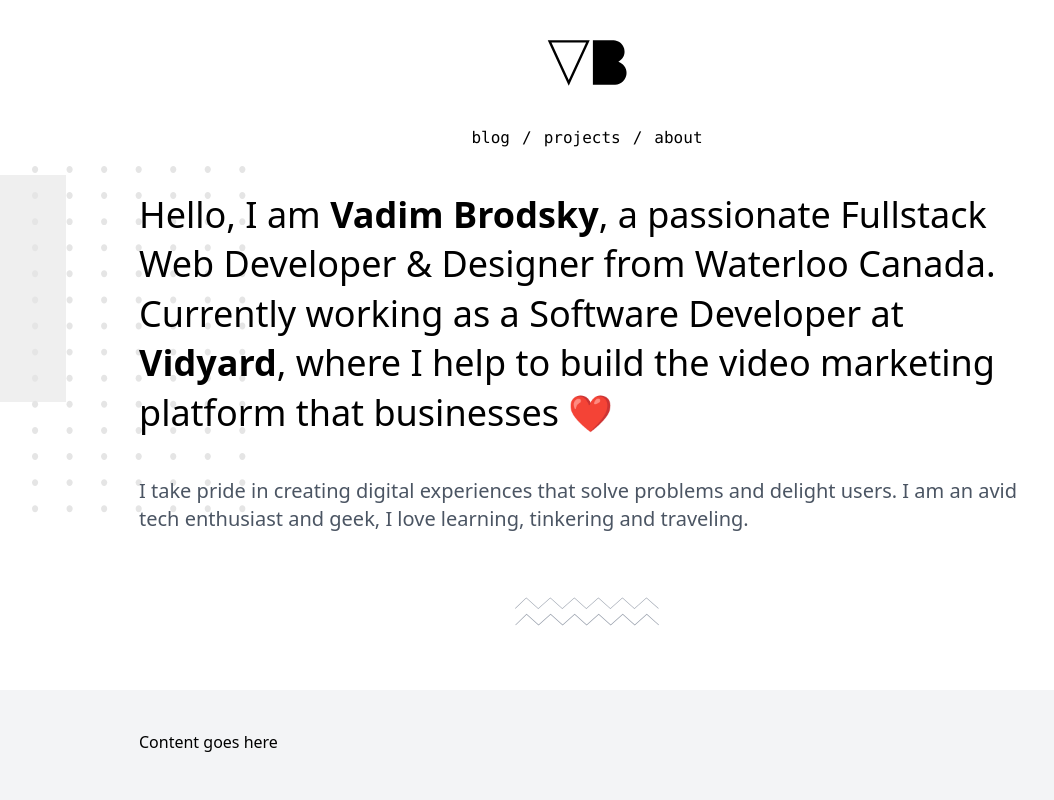
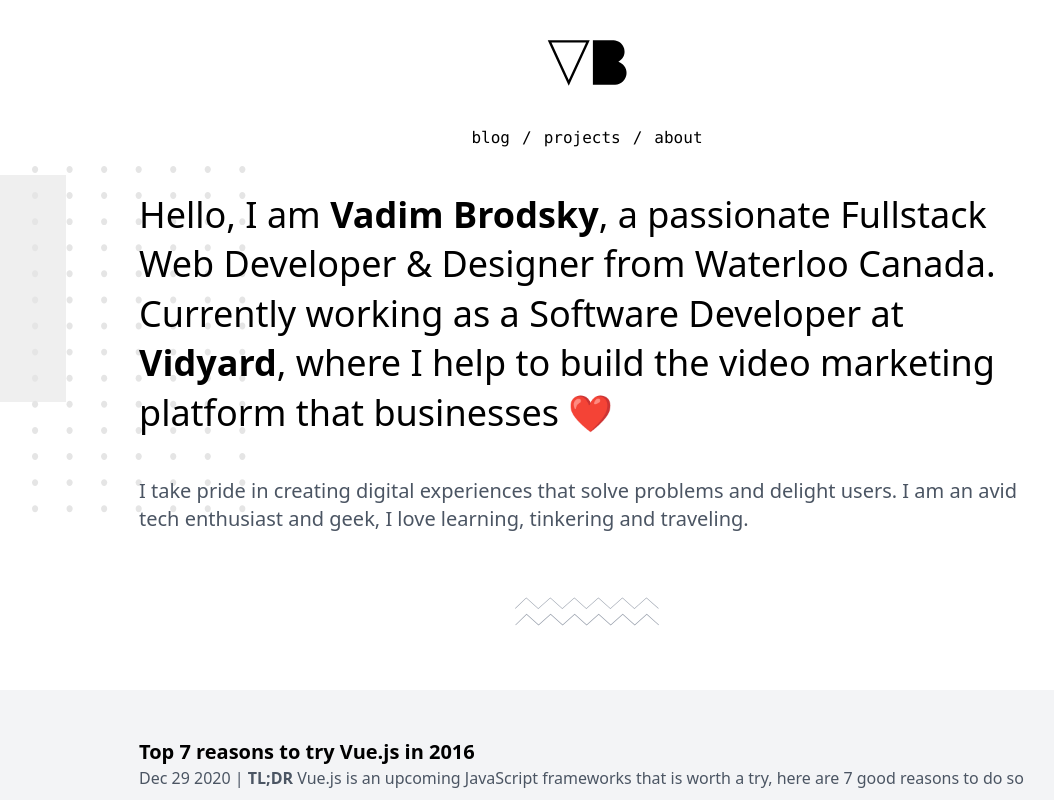
Before and after one commit to VadimBrodsky/vadimbrodsky.com, a Next.js app: page / in a window 1280 px wide. Shown: the top 800 px of the page, without its empty margins (53-1107 px from the left). Built offline with nearby package versions, Linux system fonts and the light colour scheme.

Commit message:
Add base blog list content

```diff
--- a/components/BlogList.tsx
+++ b/components/BlogList.tsx
@@ -1,7 +1,34 @@
-const BlogList: React.FC = (): JSX.Element => {
+import Link from 'next/link';
+import classnames from 'classnames';
+
+interface Props {
+  posts: Array<{
+    date: string;
+    description: string;
+    title: string;
+    url: string;
+  }>;
+}
+
+const BlogList: React.FC<Props> = (props): JSX.Element => {
   return (
     <section className="bg-gray-100">
-      <div className="container mx-auto max-w-4xl pt-10 pb-16">Content goes here</div>
+      <div className="container mx-auto max-w-4xl pt-12 pb-12">
+        <ul>
+          {props.posts.map((post, i) => (
+            <li className={classnames({ 'mb-10': props.posts.length - 1 !== i })}>
+              <Link href={post.url}>
+                <a>
+                  <h2 className="font-sans text-xl font-bold">{post.title}</h2>
+                </a>
+              </Link>
+              <p className="text-gray-600">
+                {post.date} | <strong>TL;DR</strong> {post.description}
+              </p>
+            </li>
+          ))}
+        </ul>
+      </div>
     </section>
   );
 };
--- a/pages/index.tsx
+++ b/pages/index.tsx
@@ -1,5 +1,3 @@
-/* import Link from 'next/link'; */
-
 import Layout from '../components/Layout';
 import Intro from '../components/Intro';
 import BlogList from '../components/BlogList';
@@ -26,9 +24,46 @@
       </p>
       <HrWave className="mx-auto w-36 text-gray-400 pt-16" />
     </Intro>
-    <BlogList />
+    <BlogList
+      posts={[
+        {
+          title: 'Top 7 reasons to try Vue.js in 2016 ',
+          date: 'Dec 29 2020',
+          description:
+            'Vue.js is an upcoming JavaScript frameworks that is worth a try, here are 7 good reasons to do so',
+          url: '/',
+        },
+        {
+          title: 'JavaScript Game Development — Where to Start? ',
+          date: 'Dec 29 2020',
+          description: 'So much tooling to little time where to event start',
+          url: '/',
+        },
+        {
+          title: 'To be or not ro be, is that a question! ',
+          date: 'Dec 29 2020',
+          description:
+            'Shakespare is one hell of a guy, how did he write all the stuff he did? A prodigy or a fraud?',
+          url: '/',
+        },
+        {
+          title: 'Types are cool and useful, you should give TypeScript a shot',
+          date: 'Dec 29 2020',
+          description:
+            'TypeScript is eating the JavaScript world, is there sizzle behind the hype?',
+          url: '/',
+        },
+        {
+          title: 'Who, What, Where the Serverless?',
+          date: 'Dec 29 2020',
+          description:
+            'Are there really serlvers in serverless, we dig down to find out once and for all',
+          url: '/',
+        },
+      ]}
+    />
     <Footer>
-      <HrWave className="mx-auto w-36 text-gray-400 pb-16" />
+      <HrWave className="mx-auto w-36 text-gray-400 pb-8" />
       <h2 className="font-sans font-light text-3xl text-center">Get in touch, say hello</h2>
     </Footer>
   </Layout>
```
